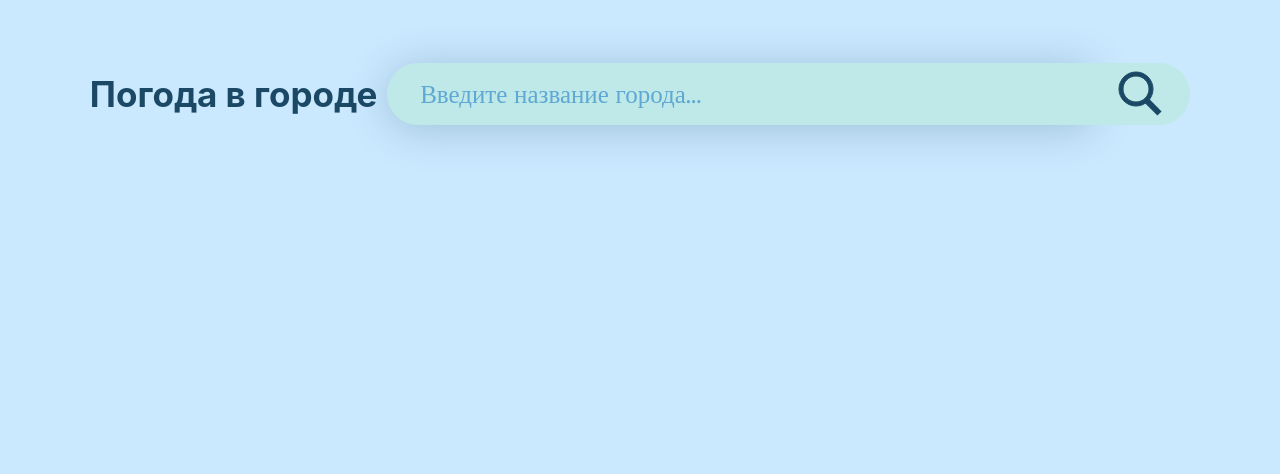
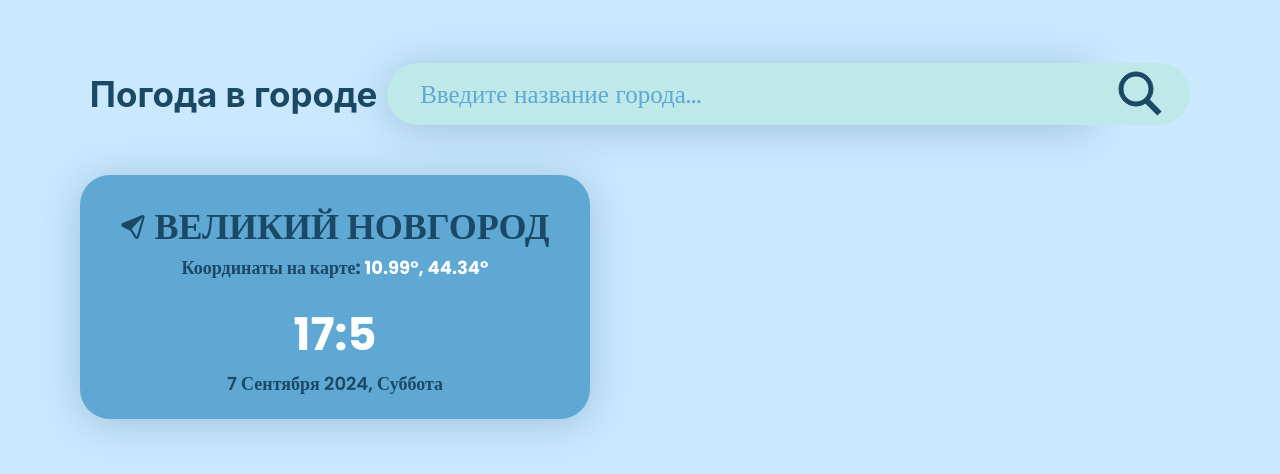
Before and after one commit to Maxim93mk/Weather, a React (Create React App) app: page / in a window 1280 px wide. Shown: the top 474 px of the page. Built offline with nearby package versions, Linux system fonts and the light colour scheme; no server answers.

Commit message:
Верстка блока даты и наименования города

```diff
--- /dev/null
+++ b/src/components/current-weather-card/CurrentWeatherCard.jsx
@@ -0,0 +1,74 @@
+import styles from './CurrentWeatherCard.module.css';
+import DateCard from '../date-card/DateCard';
+
+function Main(props) {
+console.log(props)
+const getCurrentDate = new Date();
+const currentTime = getCurrentDate.getTime();
+const getTimeZoneTime = new Date(currentTime + (props.timezone*1000));
+const timeZoneDate = getTimeZoneTime.getUTCDate();
+const arrDayWeek = ['Воскресенье', 'Понедельник', 'Вторник', 'Среда', 'Четверг', 'Пятница', 'Суббота'];
+const timeZoneDayWeek = arrDayWeek[getTimeZoneTime.getUTCDay()];
+const arrDayMounth = ['Января', 'Февраля', 'Марта', 'Апреля', 'Мая', 'Июня', 'Июля', 'Августа', 'Сентября', 'Октября', 'Ноября', 'Декабря'];
+const timeZoneMonth = arrDayMounth[getTimeZoneTime.getUTCMonth()];
+const timeZoneYear = getTimeZoneTime.getUTCFullYear();
+const timeZoneHours = getTimeZoneTime.getUTCHours();
+const timeZoneMinutes = getTimeZoneTime.getUTCMinutes();
+
+const currenrTimeZoneDate = `${timeZoneDate} ${timeZoneMonth}  ${timeZoneYear}, ${timeZoneDayWeek}`;
+// var d = new Date(new Date().getTime() + (props.timezone * 1000));
+//             var hrs = d.getUTCHours();
+//             var mins = d.getUTCMinutes();
+//             console.log(hrs + ":" + mins + ":" + secs)
+
+  return (
+    <>
+      <main>
+        <section className={styles.main}>
+          <DateCard lon={props.coord.lon}
+                    lat={props.coord.lat}
+                    icon = {props.weather[0].icon}
+                    name = {props.name}
+                    timeZoneHours = {timeZoneHours}
+                    timeZoneMinutes = {timeZoneMinutes}
+                    timeZoneDate = {currenrTimeZoneDate}/>
+          {/* <div className={styles.titleBlock}>
+            <h2 className={styles.title}>Город: {props.name}222222</h2>
+            <img src={props.icon} alt={props.country} className={styles.iconCountry} />
+          </div>
+          <div className={styles.blockTemp}>
+            <div className={styles.currentTemp}>
+              <p className={styles.Temp}>22{props.temp}</p>
+              <p className={styles.feelTemp}>Ощущается как 22{props.feels_like}</p>
+            </div>
+            <div className={styles.minTempBlock}>
+              <p className={styles.minTemp}>22{props.temp_min}</p>
+              <img src={props.icon} alt={props.country} className={styles.iconCountry} />
+            </div>
+            <div className={styles.minTempBlock}>
+              <p className={styles.maxTemp}>22{props.temp_max}</p>
+              <img src={props.icon} alt={props.country} className={styles.iconCountry} />
+            </div>
+          </div>
+        <div className={styles.}>
+            <div className={styles.currentTemp}>
+              <p className={styles.Temp}>22{props.temp}</p>
+              <p className={styles.feelTemp}>Ощущается как 22{props.feels_like}</p>
+            </div>
+            <div className={styles.minTempBlock}>
+              <p className={styles.minTemp}>22{props.temp_min}</p>
+              <img src={props.icon} alt={props.country} className={styles.iconCountry} />
+            </div>
+            <div className={styles.minTempBlock}>
+              <p className={styles.maxTemp}>22{props.temp_max}</p>
+              <img src={props.icon} alt={props.country} className={styles.iconCountry} />
+            </div>
+          </div> */}
+        </section>
+
+      </main>
+    </>
+  );
+}
+
+export default Main;
--- a/src/components/date-card/DateCard.jsx
+++ b/src/components/date-card/DateCard.jsx
@@ -10,12 +10,11 @@ function DateCard(props) {
             <p className={styles.city}>{props.name}</p>
           </div>
           <div className={styles.coordBlock}>
-            <p className={styles.coord}>Долгота: {props.lon}°</p>
-            <p className={styles.coord}>Широта: {props.lat}°</p>
+            <p className={styles.textValue}><span className={styles.descr}>Координаты на карте: </span>  {props.lon}°, {props.lat}°</p>
           </div>
         </div>
         <div className={styles.down}>
-          <p className={styles.currentTime}>{props.timeZoneHours}:{props.timeZoneMinutes}</p>
+          <p className={styles.time}>{props.timeZoneHours}:{props.timeZoneMinutes}</p>
           <p className={styles.currentDate}>{props.timeZoneDate}</p>
         </div>
       </div>
--- a/src/components/date-card/DateCard.module.css
+++ b/src/components/date-card/DateCard.module.css
@@ -1,11 +1,12 @@
 .date {
-    display: flex;
-    flex-wrap: wrap;
-    flex-direction: column;
-    padding: 84px;
+    /* display: flex;
+    flex-wrap: wrap; */
+    /* justify-content: space-between; */
+    /* flex-direction: column; */
+    padding: 25px;
     background-color: #5fa8d3;
-    min-width: 600px;
-    max-width: 900px;
+    /* min-width: 600px; */
+    max-width: 510px;
     width: 100%;
     border-radius: 30px;
     color: #ffffff;
@@ -14,11 +15,10 @@
 }
 
 .up,
-.coordBlock {
+.down {
     display: flex;
     align-items: center;
-    flex-wrap: wrap;
-    gap: 30px;
+    flex-direction: column;
 }
 
 .cityBlock {
@@ -26,8 +26,56 @@
     align-items: center;
     gap: 10px;
 }
+.city{
+    font-size: 36px;
+    font-weight: 700;
+    line-height: 54px;
+    text-align: left;
+    text-transform: uppercase;
+    color: #1b4965;
+}
+.coordBlock {
+    display: flex;
+    align-items: center;
+}
+.textValue{
+    font-size: 18px;
+    font-weight: 700;
+}
+.time{
+    font-size: 45px;
+    font-weight: 700;
+}
+.descr{
 
-.city,
+    color: #1b4965;
+}
+.down {
+    padding-top: 20px;
+    gap: 5px;
+}
+.currentDate{
+    font-size: 18px;
+    font-weight: 600;
+    color: #1b4965;
+    line-height: 20px;
+}
+/* .up,
+.coordBlock {
+    display: flex;
+    align-items: center;
+    flex-wrap: wrap; */
+/* gap: 30px; */
+/* } */
+
+/* .cityBlock {
+    display: flex;
+    align-items: center;
+    justify-content: space-between; */
+/* gap: 10px; */
+/* } */
+
+/* .city,
 .coord {
     font-size: 36px;
     font-weight: 700;
@@ -54,4 +102,4 @@
     font-weight: 400;
     line-height: 30px;
     text-align: left;
-}
+} */
--- a/src/components/main/Main.jsx
+++ b/src/components/main/Main.jsx
@@ -1,68 +1,21 @@
 import styles from './Main.module.css';
 import DateCard from '../date-card/DateCard';
+import CurrentWeatherCard from '../current-weather-card/CurrentWeatherCard';
 
 function Main(props) {
-const getCurrentDate = new Date();
-const currentTime = getCurrentDate.getTime();
-const getTimeZoneTime = new Date(currentTime + (props.timezone*1000));
-const timeZoneDate = getTimeZoneTime.getUTCDate();
-const arrDayWeek = ['Воскресенье', 'Понедельник', 'Вторник', 'Среда', 'Четверг', 'Пятница', 'Суббота'];
-const timeZoneDayWeek = arrDayWeek[getTimeZoneTime.getUTCDay()];
-const arrDayMounth = ['Январь', 'Февраль', 'Март', 'Апрель', 'Май', 'Июнь', 'Июль', 'Август', 'Сентябрь', 'Октябрь', 'Ноябрь', 'Декабрь'];
-const timeZoneMonth = arrDayMounth[getTimeZoneTime.getUTCMonth()];
-const timeZoneYear = getTimeZoneTime.getUTCFullYear();
-const timeZoneHours = getTimeZoneTime.getUTCHours();
-const timeZoneMinutes = getTimeZoneTime.getUTCMinutes();
-
-const currenrTimeZoneDate = `${timeZoneDate} ${timeZoneMonth} , ${timeZoneYear}, ${timeZoneDayWeek}`;
-// var d = new Date(new Date().getTime() + (props.timezone * 1000));
-//             var hrs = d.getUTCHours();
-//             var mins = d.getUTCMinutes();
-//             console.log(hrs + ":" + mins + ":" + secs)
 
   return (
     <>
       <main>
         <section className={styles.main}>
-          <DateCard lon={props.coord.lon}
-                    lat={props.coord.lat}
-                    icon = {props.weather[0].icon}
-                    name = {props.name}
-                    timeZoneHours = {timeZoneHours}
-                    timeZoneMinutes = {timeZoneMinutes}
-                    timeZoneDate = {currenrTimeZoneDate}/>
-          {/* <div className={styles.titleBlock}>
-            <h2 className={styles.title}>Город: {props.name}222222</h2>
-            <img src={props.icon} alt={props.country} className={styles.iconCountry} />
-          </div>
-          <div className={styles.blockTemp}>
-            <div className={styles.currentTemp}>
-              <p className={styles.Temp}>22{props.temp}</p>
-              <p className={styles.feelTemp}>Ощущается как 22{props.feels_like}</p>
-            </div>
-            <div className={styles.minTempBlock}>
-              <p className={styles.minTemp}>22{props.temp_min}</p>
-              <img src={props.icon} alt={props.country} className={styles.iconCountry} />
-            </div>
-            <div className={styles.minTempBlock}>
-              <p className={styles.maxTemp}>22{props.temp_max}</p>
-              <img src={props.icon} alt={props.country} className={styles.iconCountry} />
-            </div>
-          </div>
-        <div className={styles.}>
-            <div className={styles.currentTemp}>
-              <p className={styles.Temp}>22{props.temp}</p>
-              <p className={styles.feelTemp}>Ощущается как 22{props.feels_like}</p>
-            </div>
-            <div className={styles.minTempBlock}>
-              <p className={styles.minTemp}>22{props.temp_min}</p>
-              <img src={props.icon} alt={props.country} className={styles.iconCountry} />
-            </div>
-            <div className={styles.minTempBlock}>
-              <p className={styles.maxTemp}>22{props.temp_max}</p>
-              <img src={props.icon} alt={props.country} className={styles.iconCountry} />
-            </div>
-          </div> */}
+          <CurrentWeatherCard id={props.id}
+            coord={props.coord}
+            weather={props.weather}
+            name={props.name}
+            wind={props.wind}
+            main={props.main}
+            sys={props.sys}
+            timezone={props.timezone}/>
         </section>
 
       </main>
--- a/src/pages/MainPage.jsx
+++ b/src/pages/MainPage.jsx
@@ -5,21 +5,78 @@ import useGetWeatherData from '../utils/getDataAPI';
 import { useEffect, useState } from 'react';
 
 function MainPage() {
-  const { isLoading, getWeatherData, error, axiosData } = useGetWeatherData();
-  console.log(isLoading )
+  // const { isLoading, getWeatherData, error, axiosData } = useGetWeatherData();
+  const getWeatherData = [
+    {
+      "coord": {
+        "lon": 10.99,
+        "lat": 44.34
+      },
+      "weather": [
+        {
+          "id": 501,
+          "main": "Rain",
+          "description": "moderate rain",
+          "icon": "10d"
+        }
+      ],
+      "base": "stations",
+      "main": {
+        "temp": 298.48,
+        "feels_like": 298.74,
+        "temp_min": 297.56,
+        "temp_max": 300.05,
+        "pressure": 1015,
+        "humidity": 64,
+        "sea_level": 1015,
+        "grnd_level": 933
+      },
+      "visibility": 10000,
+      "wind": {
+        "speed": 0.62,
+        "deg": 349,
+        "gust": 1.18
+      },
+      "rain": {
+        "1h": 3.16
+      },
+      "clouds": {
+        "all": 100
+      },
+      "dt": 1661870592,
+      "sys": {
+        "type": 2,
+        "id": 2075663,
+        "country": "IT",
+        "sunrise": 1661834187,
+        "sunset": 1661882248
+      },
+      "timezone": 7200,
+      "id": 3163858,
+      "name": "Великий Новгород",
+      "cod": 200
+    }
+  ];
   const getWeatherDataProcessing = () => {
     if (getWeatherData !== '') {
-      console.log(getWeatherData )
       return (
         <>
-          <Main id={getWeatherData.id}
+          <Main id={getWeatherData[0].id}
+            coord={getWeatherData[0].coord}
+            weather={getWeatherData[0].weather}
+            name={getWeatherData[0].name}
+            wind={getWeatherData[0].wind}
+            main={getWeatherData[0].main}
+            sys={getWeatherData[0].sys}
+            timezone={getWeatherData[0].timezone} />
+          {/* <Main id={getWeatherData.id}
                 coord={getWeatherData.coord}
                 weather={getWeatherData.weather}
                 name = {getWeatherData.name}
                 wind = {getWeatherData.wind}
                 main = {getWeatherData.main}
                 sys = {getWeatherData.sys}
-                timezone = {getWeatherData.timezone} />
+                timezone = {getWeatherData.timezone} /> */}
         </>
       )
     }
@@ -35,7 +92,8 @@ function MainPage() {
   return (
     <>
       <div className="wrapper">
-        <Header axiosData={axiosData} />
+        {/* <Header axiosData={axiosData} /> */}
+        <Header  />
         {getWeatherDataProcessing()}
         {/* <Main coord={getWeatherData.coord}
           weather={getWeatherData.weather} /> */}
```
Also changed, not shown: src/components/header/Header.jsx (+3 -4 lines), src/utils/getDataAPI.js (+27 -10 lines), src/components/current-weather-card/CurrentWeatherCard.module.css (added).
